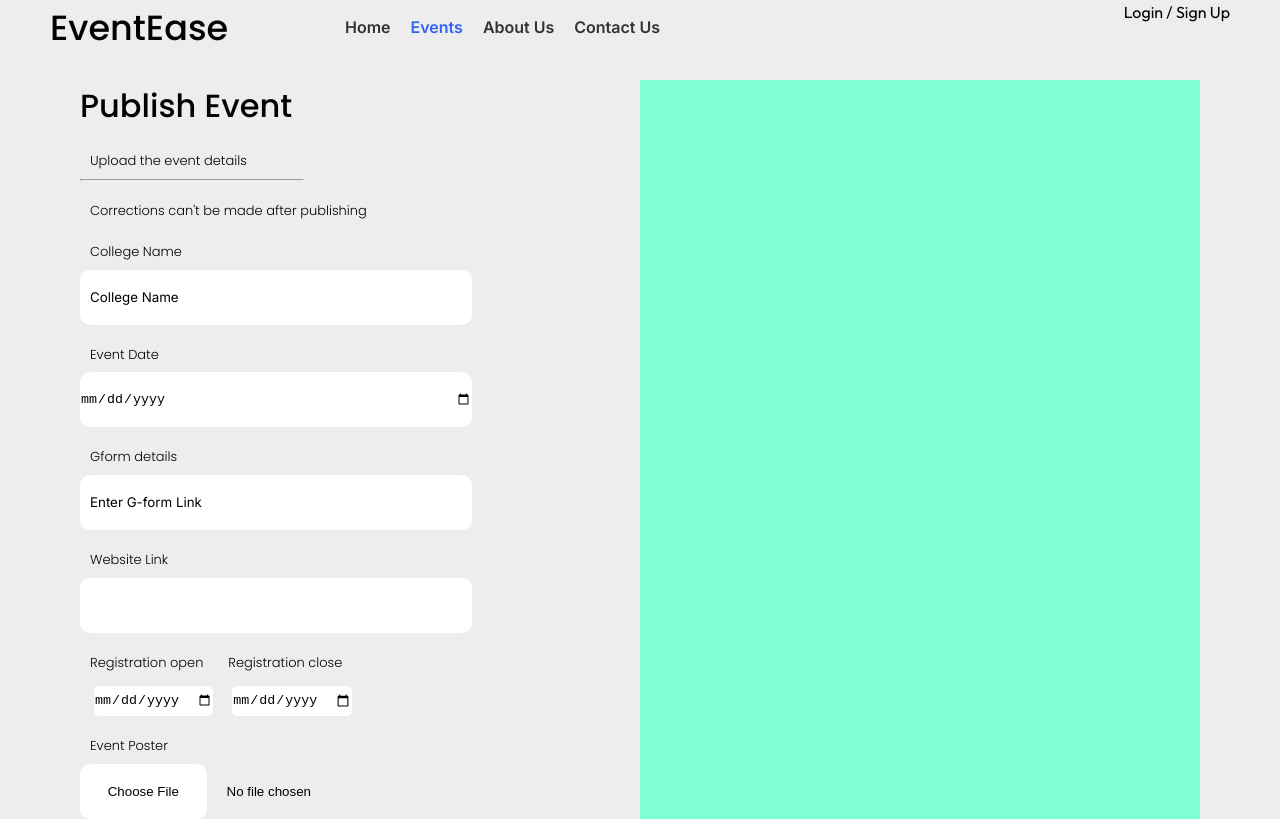
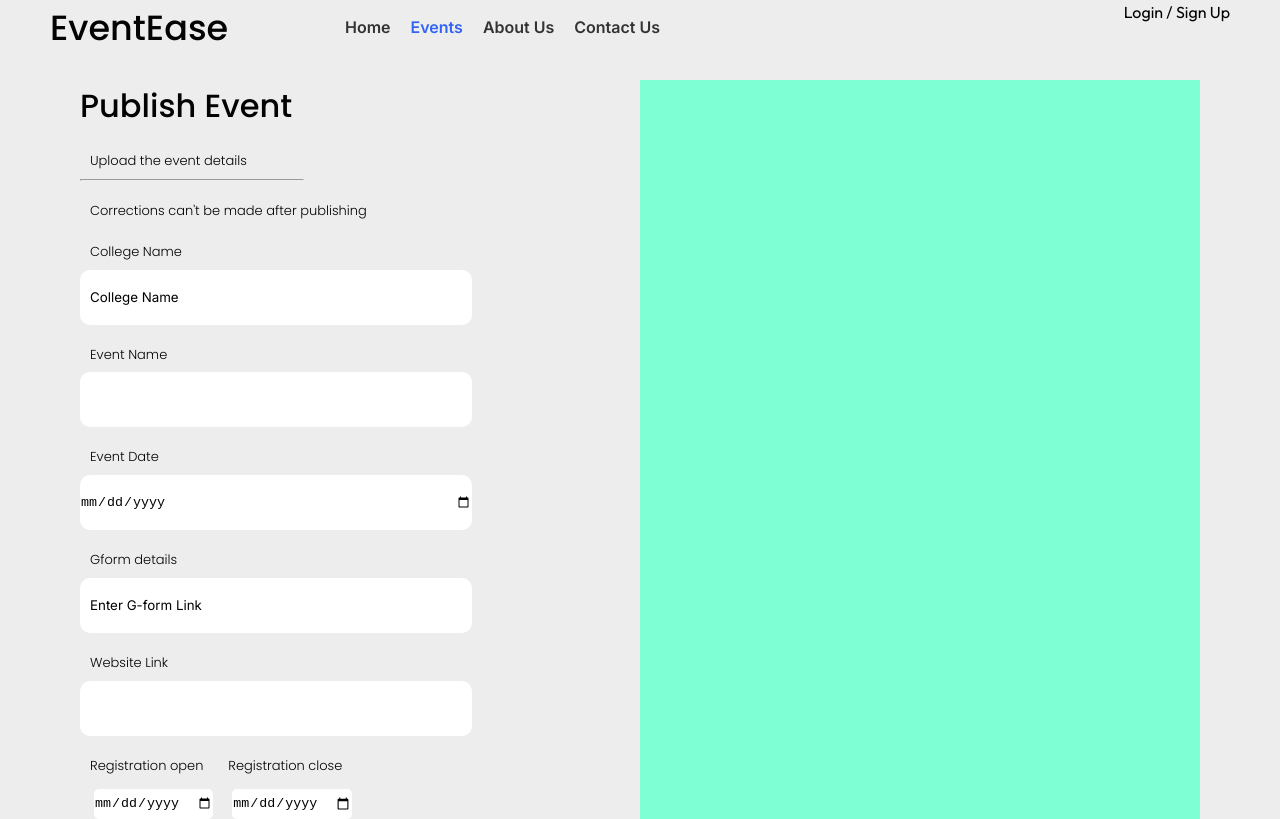
Before and after one commit to kavinpradheep/EVENTEASE, a React (Vite) app: page /EventRegister in a window 1280 px wide. Shown: the top 819 px of the page. Built offline with nearby package versions, Linux system fonts and the light colour scheme.

Commit message:
alter in event register form

```diff
--- a/src/components/EventRegister/eventregister.jsx
+++ b/src/components/EventRegister/eventregister.jsx
@@ -130,7 +130,8 @@ const Eventregister = () => {
             <p>College Name</p>
             <input type="text" name="collegeName" value={eventData.collegeName} onChange={handleChange}
               className="register-eventname" placeholder="College Name" required />
-
+            <p>Event Name</p>
+            <input type="text" className='register-eventname' />
             <p>Event Date</p>
             <input type="date" name="eventDate" value={eventData.eventDate}
               onChange={handleChange} className="register-eventname" required />
```
